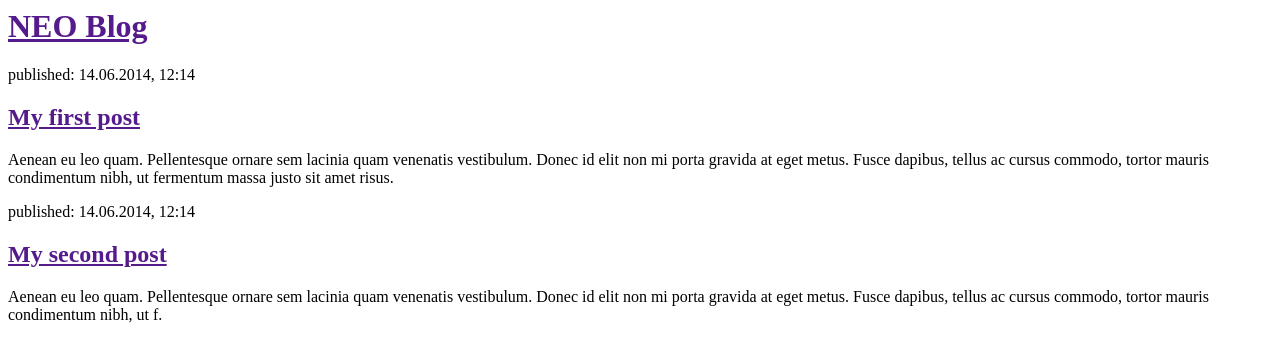
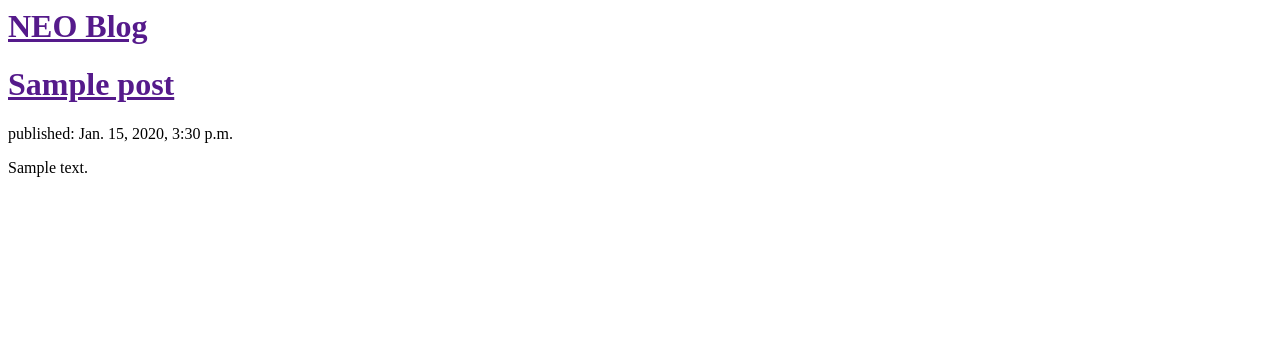
Before and after one commit to shuttlesworthNEO/my-first-blog, a Django app: page / in a window 1280 px wide. Shown: the top 362 px of the page. Run offline with Django 3.2, Linux system fonts and the light colour scheme; tables that the repository leaves empty hold one stand-in row (values such as "Sample post").

Commit message:
Model Queries updates

```diff
--- a/blog/templates/blog/post_list.html
+++ b/blog/templates/blog/post_list.html
@@ -8,15 +8,14 @@
         </div>
 
         <div>
-            <p>published: 14.06.2014, 12:14</p>
-            <h2><a href="">My first post</a></h2>
-            <p>Aenean eu leo quam. Pellentesque ornare sem lacinia quam venenatis vestibulum. Donec id elit non mi porta gravida at eget metus. Fusce dapibus, tellus ac cursus commodo, tortor mauris condimentum nibh, ut fermentum massa justo sit amet risus.</p>
-        </div>
+            {% for post in posts %}
+    		<div>
 
-        <div>
-            <p>published: 14.06.2014, 12:14</p>
-            <h2><a href="">My second post</a></h2>
-            <p>Aenean eu leo quam. Pellentesque ornare sem lacinia quam venenatis vestibulum. Donec id elit non mi porta gravida at eget metus. Fusce dapibus, tellus ac cursus commodo, tortor mauris condimentum nibh, ut f.</p>
+        		<h1><a href="">{{ post.title }}</a></h1>
+        		<p>published: {{ post.published_date }}</p>
+           		<p>{{ post.text|linebreaksbr }}</p>
+    		</div>
+			{% endfor %}
         </div>
     </body>
 </html>
--- a/blog/views.py
+++ b/blog/views.py
@@ -2,5 +2,9 @@ from django.shortcuts import render
 
 # Create your views here.
 
+from .models import Post
+from django.utils import timezone
+
 def post_list(request):
-	return render(request, 'blog/post_list.html', {})
+	posts = Post.objects.all().order_by('published_date')
+	return render(request, 'blog/post_list.html', {'posts':posts})
```
